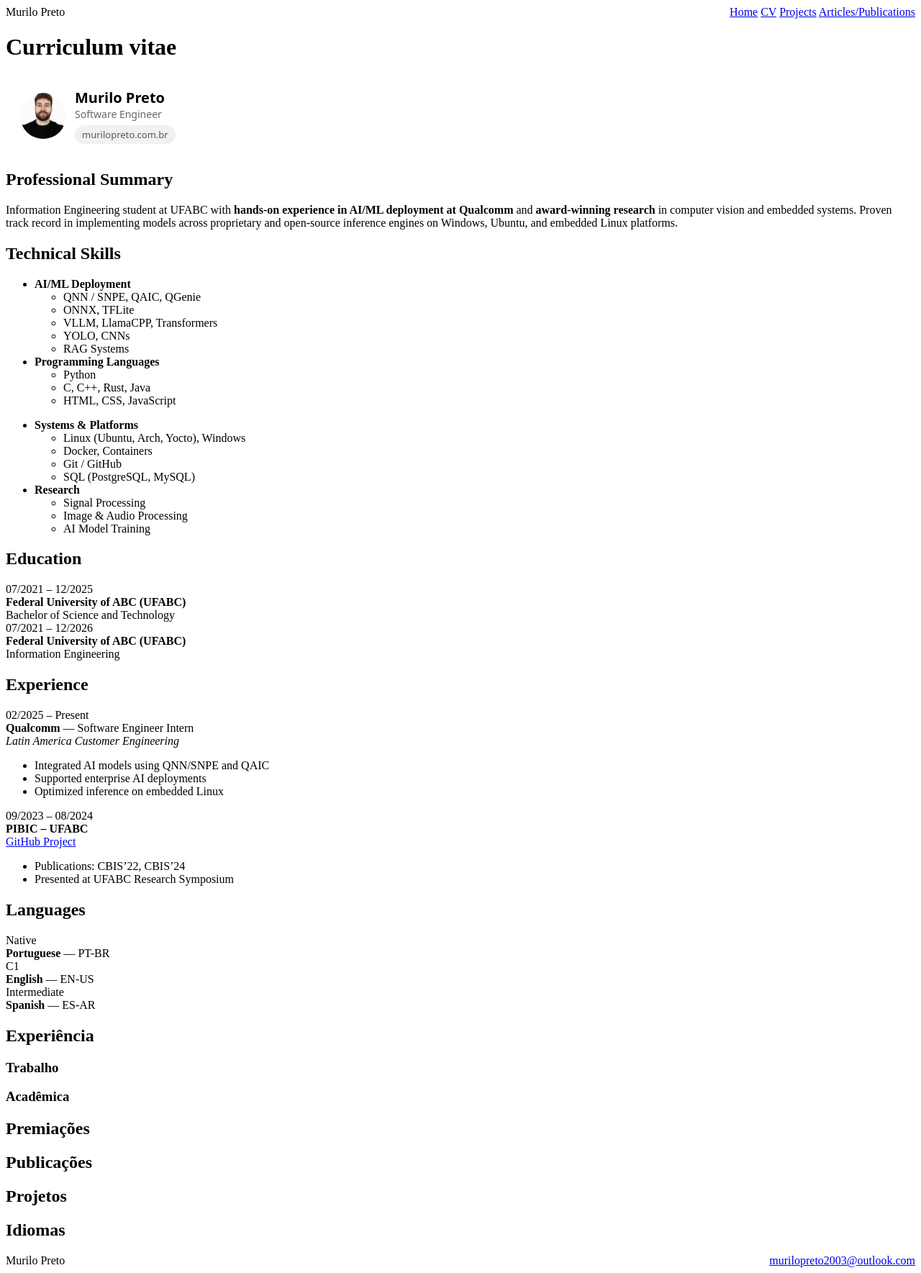
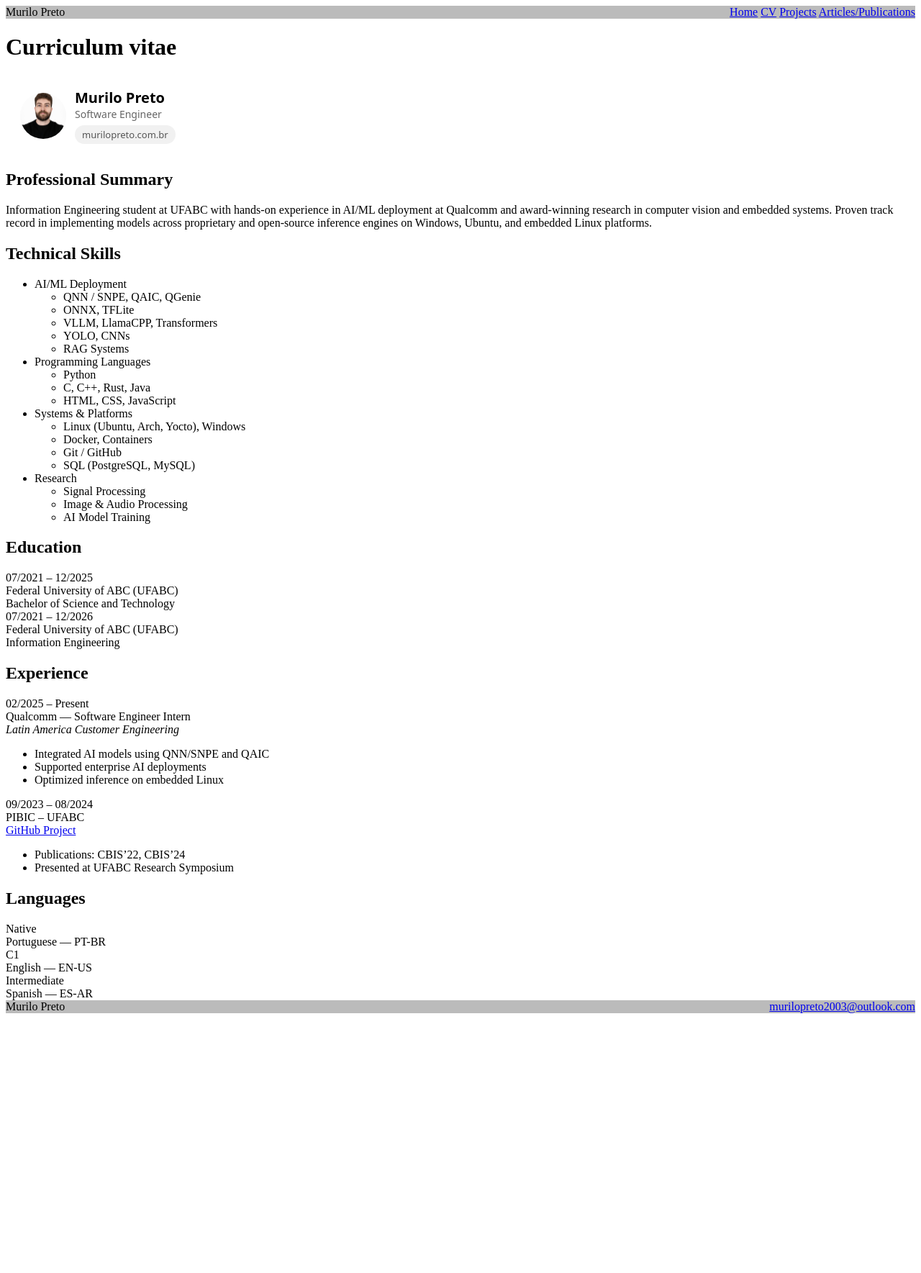
Before and after one commit to murilo-preto/portfolio, a Flask app: page /cv in a window 1280 px wide. Shown: the whole page at 72% size. After the commit the page ends 1408 px from the top, so only its background shows below. Run offline with Flask 3, Linux system fonts and the light colour scheme.

Commit message:
cleanup html and css

```diff
--- a/flask_server/static/css/styles.css
+++ b/flask_server/static/css/styles.css
@@ -1,3 +1,6 @@
+:root {
+  --color-subtle: #bbbbbb;
+}
 
 .flex-container {
   display: flex;
@@ -5,11 +8,11 @@
   justify-content: space-between;
 }
 
+/* Profile card */
 .profile-card {
   display: flex;
   align-items: center;
-  gap: 12px;              /* 👈 controls distance between image and text */
-
+  gap: 12px;
   max-width: 600px;
   padding: 16px 20px;
   background: #ffffff;
@@ -22,7 +25,7 @@
   height: 64px;
   border-radius: 50%;
   object-fit: cover;
-  flex-shrink: 0;         /* prevents shrinking */
+  flex-shrink: 0;
 }
 
 .profile-text {
@@ -52,3 +55,13 @@
   text-decoration: none;
   width: fit-content;
 }
+
+
+/* Partials */
+header {
+  background-color: var(--color-subtle);
+}
+
+footer {
+  background-color: var(--color-subtle);
+}
--- a/flask_server/templates/cv.html
+++ b/flask_server/templates/cv.html
@@ -10,7 +10,6 @@
 
     <main>
       <h1>Curriculum vitae</h1>
-    <!-- <img src="static/images/mpreto_portrait.jpg" alt="Portrait of Murilo Preto" height="300"> -->
 
       <div class="profile-card">
         <img
@@ -26,21 +25,17 @@
         </div>
       </div>
 
-    <section>
       <h2>Professional Summary</h2>
       <p>
-        Information Engineering student at UFABC with <strong>hands-on experience in AI/ML deployment at Qualcomm</strong>
-        and <strong>award-winning research</strong> in computer vision and embedded systems. Proven track record in implementing
+      Information Engineering student at UFABC with hands-on experience in AI/ML deployment at Qualcomm
+      and award-winning research in computer vision and embedded systems. Proven track record in implementing
       models across proprietary and open-source inference engines on Windows, Ubuntu, and embedded Linux platforms.
       </p>
-    </section>
 
-    <section>
       <h2>Technical Skills</h2>
-
-      <div class="two-columns">
+      <div class="">
         <ul>
-          <li><strong>AI/ML Deployment</strong>
+          <li>AI/ML Deployment
             <ul>
               <li>QNN / SNPE, QAIC, QGenie</li>
               <li>ONNX, TFLite</li>
@@ -50,17 +45,15 @@
             </ul>
           </li>
 
-          <li><strong>Programming Languages</strong>
+          <li>Programming Languages
             <ul>
               <li>Python</li>
               <li>C, C++, Rust, Java</li>
               <li>HTML, CSS, JavaScript</li>
             </ul>
           </li>
-        </ul>
 
-        <ul>
-          <li><strong>Systems & Platforms</strong>
+          <li>Systems & Platforms
             <ul>
               <li>Linux (Ubuntu, Arch, Yocto), Windows</li>
               <li>Docker, Containers</li>
@@ -69,7 +62,7 @@
             </ul>
           </li>
 
-          <li><strong>Research</strong>
+          <li>Research
             <ul>
               <li>Signal Processing</li>
               <li>Image & Audio Processing</li>
@@ -78,15 +71,12 @@
           </li>
         </ul>
       </div>
-    </section>
 
-    <section>
       <h2>Education</h2>
-
       <div class="entry">
         <div class="date">07/2021 – 12/2025</div>
         <div>
-          <strong>Federal University of ABC (UFABC)</strong><br />
+          Federal University of ABC (UFABC)<br />
           Bachelor of Science and Technology
         </div>
       </div>
@@ -94,19 +84,16 @@
       <div class="entry">
         <div class="date">07/2021 – 12/2026</div>
         <div>
-          <strong>Federal University of ABC (UFABC)</strong><br />
+          Federal University of ABC (UFABC)<br />
           Information Engineering
         </div>
       </div>
-    </section>
 
-    <section>
       <h2>Experience</h2>
-
       <div class="entry">
         <div class="date">02/2025 – Present</div>
         <div>
-          <strong>Qualcomm</strong> — Software Engineer Intern<br />
+          Qualcomm — Software Engineer Intern<br />
           <em>Latin America Customer Engineering</em>
           <ul>
             <li>Integrated AI models using QNN/SNPE and QAIC</li>
@@ -119,7 +106,7 @@
       <div class="entry">
         <div class="date">09/2023 – 08/2024</div>
         <div>
-          <strong>PIBIC – UFABC</strong><br />
+          PIBIC – UFABC<br />
           <a href="https://github.com/murilo-preto/voicebot2023">GitHub Project</a>
           <ul>
             <li>Publications: CBIS’22, CBIS’24</li>
@@ -127,34 +114,24 @@
           </ul>
         </div>
       </div>
-    </section>
 
-    <section>
       <h2>Languages</h2>
 
       <div class="entry">
         <div class="date">Native</div>
-        <div><strong>Portuguese</strong> — PT-BR</div>
+        <div>Portuguese — PT-BR</div>
       </div>
 
       <div class="entry">
         <div class="date">C1</div>
-        <div><strong>English</strong> — EN-US</div>
+        <div>English — EN-US</div>
       </div>
 
       <div class="entry">
         <div class="date">Intermediate</div>
-        <div><strong>Spanish</strong> — ES-AR</div>
+        <div>Spanish — ES-AR</div>
       </div>
-    </section>
 
-    <h2>Experiência</h2>
-      <h3>Trabalho</h3>
-      <h3>Acadêmica</h3>
-    <h2>Premiações</h2>
-    <h2>Publicações</h2>
-    <h2>Projetos</h2>
-    <h2>Idiomas</h2>
     </main>
 
     {% include "partials/footer.html" %}
```
Lines whose indentation alone changed are shown as unchanged.
